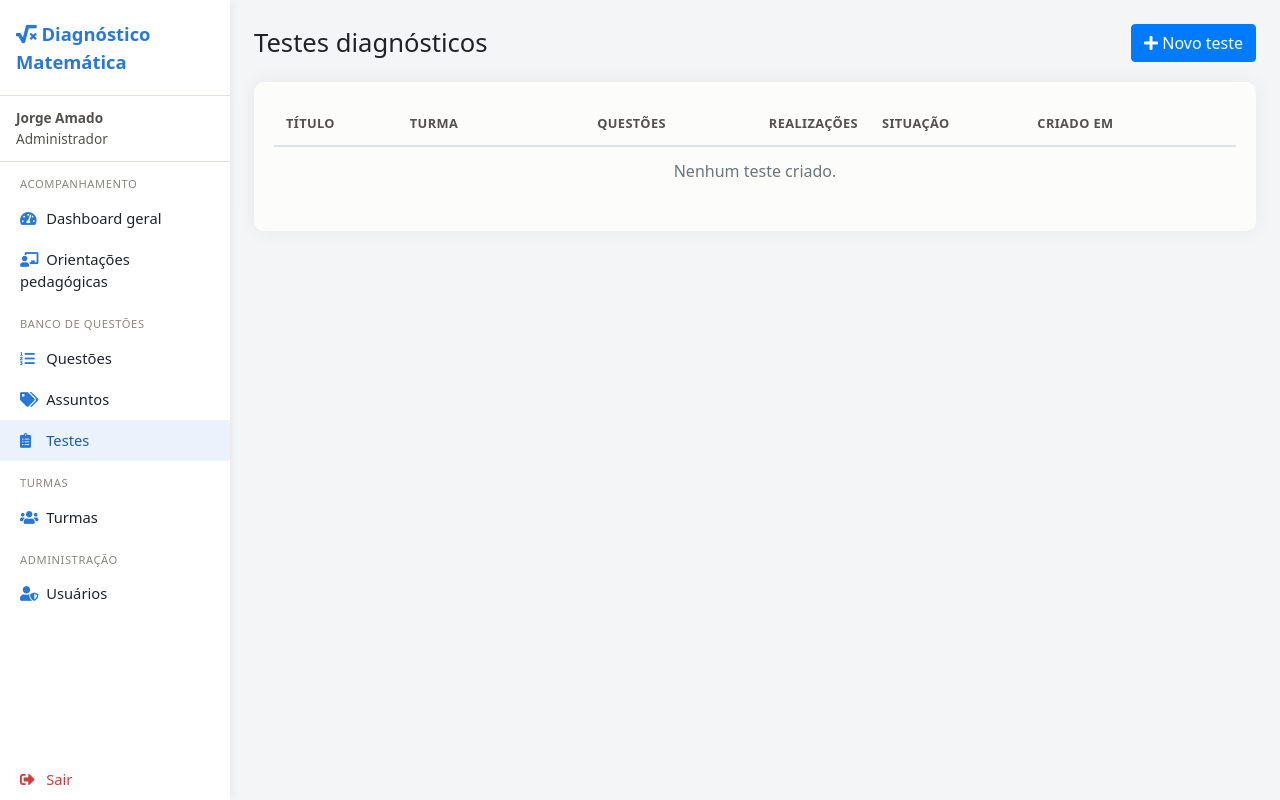
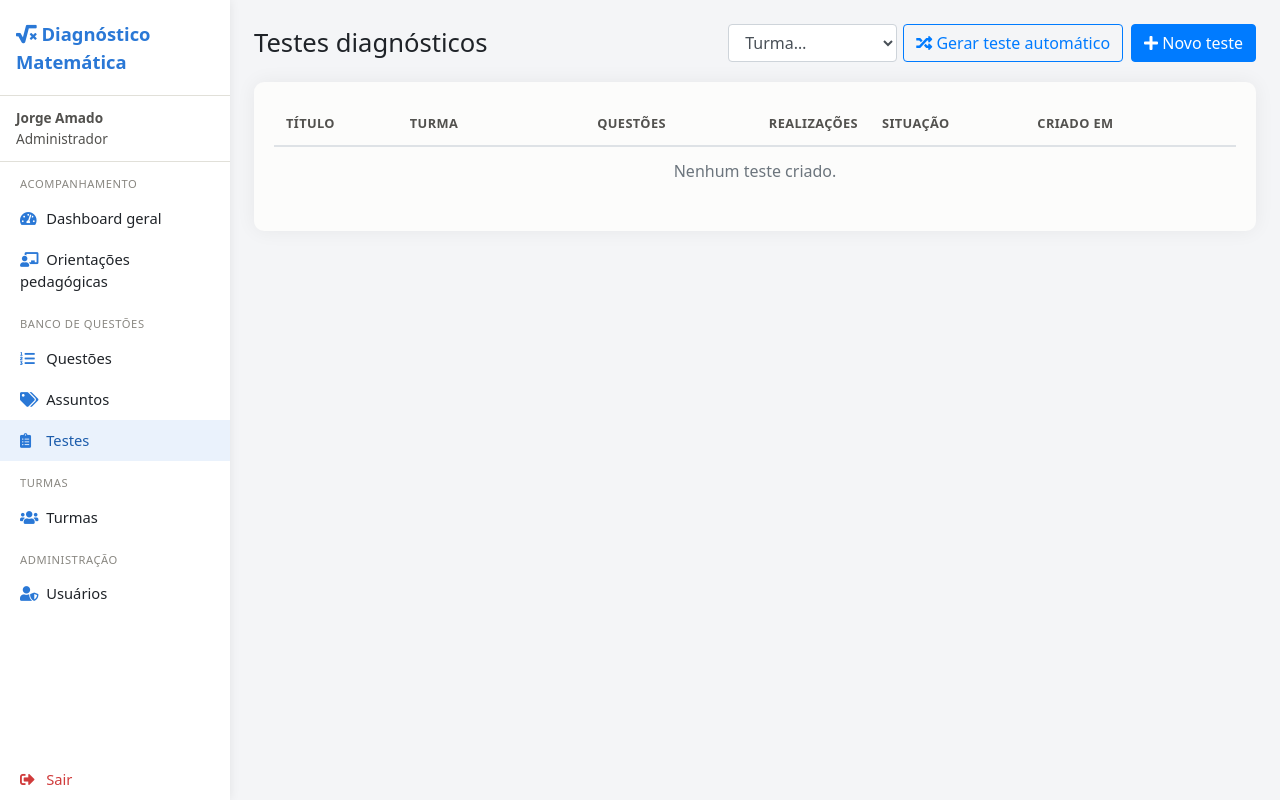
Before and after one commit to williangama37/mvp-matematica, a Flask app: page /professor/testes in a window 1280 px wide. Run offline with Flask 3, Linux system fonts and the light colour scheme; a user stored in the database is signed in.

Commit message:
✨ feat: adicionar função de geração automática na página de teste

```diff
--- a/app/rotas/professor.py
+++ b/app/rotas/professor.py
@@ -349,7 +349,8 @@ def _preparar_formulario_teste(form):
 @perfil_requerido(PERFIL_PROFESSOR)
 def testes():
     lista_testes = Teste.query.order_by(Teste.criado_em.desc()).all()
-    return render_template('professor/testes.html', testes=lista_testes, form=FlaskForm())
+    return render_template('professor/testes.html', testes=lista_testes, form=FlaskForm(),
+                           turmas=Turma.query.order_by(Turma.ano_letivo.desc(), Turma.nome).all())
 
 
 @bp.route('/testes/novo', methods=['GET', 'POST'])
@@ -373,21 +374,34 @@ def novo_teste():
         flash('Teste criado.', 'success')
         return redirect(url_for('professor.testes'))
 
-    return render_template('professor/teste_form.html', form=form, titulo='Novo teste', questoes=questoes_ativas)
+    return render_template('professor/teste_form.html', form=form, titulo='Novo teste', questoes=questoes_ativas,
+                           turmas=Turma.query.order_by(Turma.ano_letivo.desc(), Turma.nome).all())
 
 
+@bp.route('/testes/gerar')
+@perfil_requerido(PERFIL_PROFESSOR)
+def escolher_turma_gerar_teste():
+    turma_id = request.args.get('turma_id', type=int)
+    if turma_id is not None:
+        return redirect(url_for('professor.gerar_teste', turma_id=turma_id))
+    flash('Selecione a turma (ou todas as turmas) para gerar o teste.', 'warning')
+    return redirect(url_for('professor.novo_teste'))
+
+
+@bp.route('/testes/gerar-automatico', methods=['GET', 'POST'], defaults={'turma_id': 0})
 @bp.route('/turmas/<int:turma_id>/gerar-teste', methods=['GET', 'POST'])
 @perfil_requerido(PERFIL_PROFESSOR)
 def gerar_teste(turma_id):
     """Teste montado por sorteio. A prévia fica na própria página (campos 'questao', na ordem exibida):
     sortear tudo, trocar uma questão e salvar reenviam o formulário, e nada é gravado antes de o
-    professor confirmar."""
-    turma = db.get_or_404(Turma, turma_id)
+    professor confirmar. turma_id 0 = todas as turmas, como no cadastro manual."""
+    turma = db.get_or_404(Turma, turma_id) if turma_id else None
+    destino = f'a turma {turma.descricao}' if turma else 'todas as turmas'
     form = FormularioGerarTeste()
     form.assuntos.choices = [(assunto.id, assunto.nome) for assunto in Assunto.query.order_by(Assunto.nome).all()]
     if 'titulo' not in request.form:
         # A seção de confirmação só aparece com a prévia: até lá, valem os valores padrão.
-        form.titulo.data = f'Diagnóstico — {turma.descricao}'
+        form.titulo.data = f'Diagnóstico — {turma.descricao}' if turma else 'Diagnóstico'
         form.ativo.data = True
         form.embaralhar_questoes.data = True
 
@@ -430,7 +444,7 @@ def gerar_teste(turma_id):
                 teste = Teste(
                     titulo=form.titulo.data,
                     descricao=form.descricao.data,
-                    turma_id=turma.id,
+                    turma_id=turma.id if turma else None,
                     ativo=form.ativo.data,
                     embaralhar_questoes=form.embaralhar_questoes.data,
                     criado_por=current_user.id,
@@ -438,10 +452,10 @@ def gerar_teste(turma_id):
                 )
                 db.session.add(teste)
                 db.session.commit()
-                flash(f'Teste criado com {len(previa)} questões para a turma {turma.descricao}.', 'success')
+                flash(f'Teste criado com {len(previa)} questões para {destino}.', 'success')
                 return redirect(url_for('professor.testes'))
 
-    return render_template('professor/teste_gerar.html', form=form, turma=turma, previa=previa,
+    return render_template('professor/teste_gerar.html', form=form, turma=turma, destino=destino, previa=previa,
                            questoes_ativas=questoes_ativas, disponibilidade=sorteio.disponibilidade(),
                            niveis=NIVEIS_DIFICULDADE)
 
--- a/app/templates/compartilhado/_macros.html
+++ b/app/templates/compartilhado/_macros.html
@@ -31,6 +31,19 @@
 <div class="vazio"><i class="far fa-chart-bar"></i>{{ texto }}</div>
 {%- endmacro %}
 
+{# Atalho para o teste gerado por sorteio: escolhe a turma (ou todas) e abre a tela de geração. #}
+{% macro gerar_teste_automatico(turmas) -%}
+<form action="{{ url_for('professor.escolher_turma_gerar_teste') }}" method="get" class="form-inline" style="gap: 6px">
+	<label for="turmaGerar" class="sr-only">Turma</label>
+	<select id="turmaGerar" name="turma_id" class="form-control" required>
+		<option value="">Turma…</option>
+		<option value="0">Todas as turmas</option>
+		{% for turma in turmas %}<option value="{{ turma.id }}">{{ turma.descricao }}</option>{% endfor %}
+	</select>
+	<button type="submit" class="btn btn-outline-primary"><i class="fas fa-random"></i> Gerar teste automático</button>
+</form>
+{%- endmacro %}
+
 {% macro campo(field, classe='form-control') -%}
 <div class="form-group">
 	{{ field.label(class="font-weight-bold") }}
--- a/app/templates/professor/testes.html
+++ b/app/templates/professor/testes.html
@@ -1,7 +1,11 @@
-{% extends 'base.html' %} {% block title %}Testes{% endblock %} {% block content %}
+{% extends 'base.html' %} {% from 'compartilhado/_macros.html' import gerar_teste_automatico %}
+{% block title %}Testes{% endblock %} {% block content %}
 <div class="cabecalho-pagina">
 	<h1>Testes diagnósticos</h1>
-	<a href="{{ url_for('professor.novo_teste') }}" class="btn btn-primary"><i class="fas fa-plus"></i> Novo teste</a>
+	<div class="d-flex flex-wrap" style="gap: 8px">
+		{{ gerar_teste_automatico(turmas) }}
+		<a href="{{ url_for('professor.novo_teste') }}" class="btn btn-primary"><i class="fas fa-plus"></i> Novo teste</a>
+	</div>
 </div>
 
 <div class="cartao">
```
Also changed, not shown: app/templates/professor/teste_form.html (+5 -2 lines), app/templates/professor/teste_gerar.html (+4 -4 lines).
